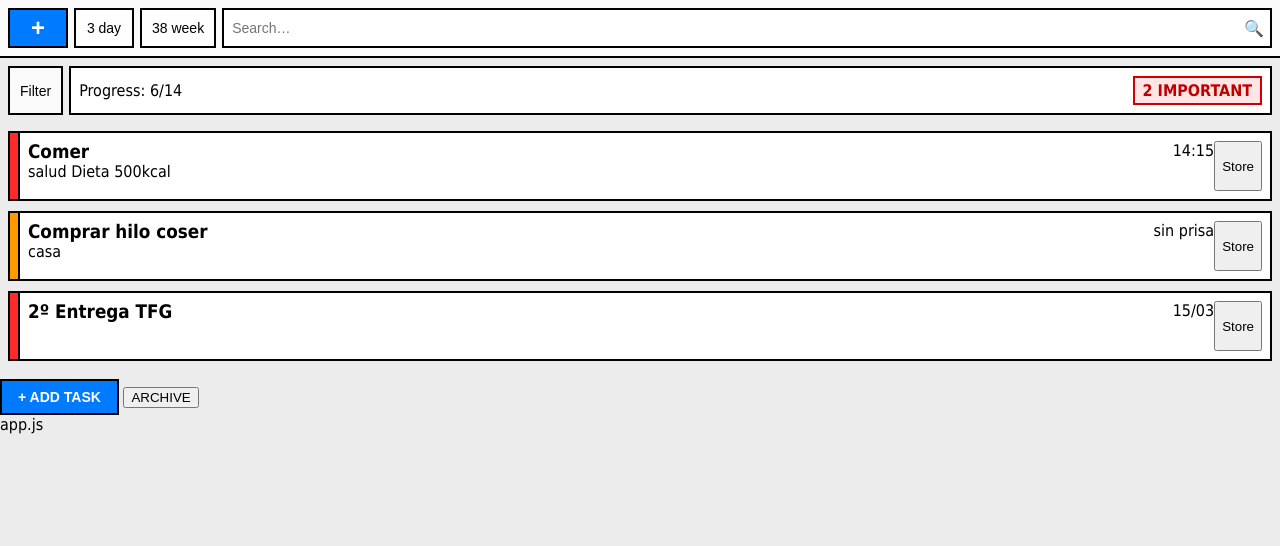
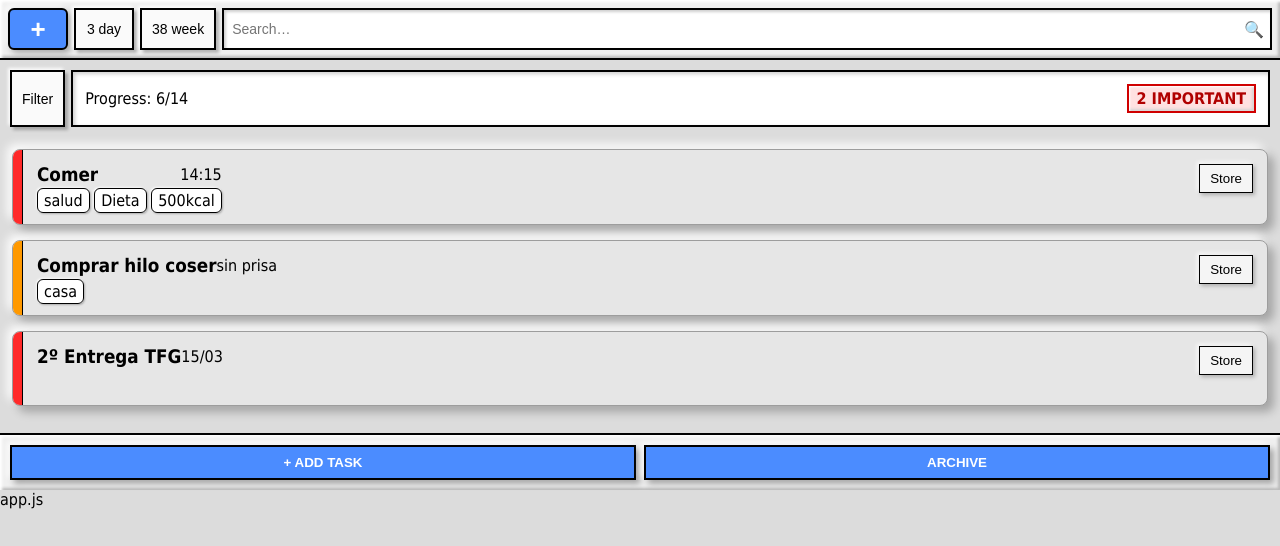
Before and after one commit to Rukion/taskflow-project, a plain HTML site: page index.html in a window 1280 px wide. Drawn offline with Linux system fonts and the light colour scheme.

Commit message:
Commit 5965098650

```diff
--- a/styles.css
+++ b/styles.css
@@ -1,11 +1,10 @@
 /* ============================================================
-   ESTILO TIPO WINDOWS 98 / 2000 + EFECTO RETRO MODERNO
-   ============================================================ */
-
+   ESTILO BASE APP – RETRO + NEUMORFISMO
+============================================================ */
 body.app-2000 {
   margin: 0;
   padding: 0;
-  background: #ececec;
+  background: #dcdcdc;
   font-family: "Tahoma", "Verdana", sans-serif;
   color: #000;
 }
@@ -20,37 +19,69 @@ body.app-2000 {
 
 /* ============================================================
    TOP BAR
-   ============================================================ */
-
+============================================================ */
 .topbar {
   display: grid;
   grid-template-columns: auto auto auto 1fr;
   gap: 6px;
   padding: 8px;
   border-bottom: 2px solid #000;
-  background: #fafafa;
+  background: #efefef;
+  box-shadow: inset 2px 2px 3px #ffffff, inset -2px -2px 3px #b8b8b8;
 }
 
+/* Botones retro */
 .btn {
   border: 2px solid #000;
-  background: #fefefe;
+  background: #fafafa;
   cursor: pointer;
   font-size: 14px;
   padding: 4px 10px;
   min-width: 60px;
+
+  /* neumorfismo sutil */
+  box-shadow:
+    3px 3px 3px rgba(0,0,0,0.25),
+    -2px -2px 3px rgba(255,255,255,0.9);
 }
 
 .btn:hover {
-  background: #e4e4e4;
+  background: #e1e1e1;
+}
+
+/* Botón grande + */
+#btn-add-quick {
+  background: #4b8cff;
+  color: #fff;
+  border-radius: 6px;
+  font-size: 26px;
+  font-weight: bold;
+  width: 42px;
+  height: 42px;
+  display: flex;
+  align-items: center;
+  justify-content: center;
+
+  box-shadow:
+    3px 3px 6px rgba(0,0,0,0.3),
+    -3px -3px 6px rgba(255,255,255,0.8);
+}
+
+#btn-add-quick:hover {
+  background: #2f6ee2;
 }
 
 /* Buscador */
 .search-box {
   border: 2px solid #000;
-  background: #fff;
+  background: #ffffff;
   display: flex;
   align-items: center;
   padding: 0 6px;
+
+  box-shadow:
+    inset 2px 2px 3px #cfcfcf,
+    inset -2px -2px 3px #ffffff;
 }
 
 .search-box input {
@@ -61,21 +92,14 @@ body.app-2000 {
   background: transparent;
 }
 
-.search-icon {
-  padding-left: 4px;
-  font-size: 16px;
-}
-
-
 /* ============================================================
    PANEL PROGRESS / FILTERS
-   ============================================================ */
-
+============================================================ */
 .status-section {
   display: grid;
   grid-template-columns: auto 1fr;
   gap: 6px;
-  padding: 8px;
+  padding: 10px;
 }
 
 .status-toggle-btn {
@@ -84,15 +108,22 @@ body.app-2000 {
   cursor: pointer;
   padding: 5px 10px;
   font-size: 14px;
+
+  box-shadow:
+    3px 3px 3px rgba(0,0,0,0.25),
+    -2px -2px 3px rgba(255,255,255,0.9);
 }
 
 .status-panel {
   border: 2px solid #000;
-  background: #fff;
-  padding: 8px;
+  background: #ffffff;
+  padding: 12px;
+
+  box-shadow:
+    inset 2px 2px 4px #cdcdcd,
+    inset -2px -2px 4px #ffffff;
 }
 
-/* PROGRESS VIEW */
 .status-view--progress {
   display: flex;
   justify-content: space-between;
@@ -102,12 +133,18 @@ body.app-2000 {
 .important-pill {
   padding: 3px 8px;
   border: 2px solid #d00000;
-  background: #ffe5e5;
+  background: #ffe1e1;
   font-weight: bold;
-  color: #c00000;
+  color: #b00000;
+
+  box-shadow:
+    inset 1px 1px 2px #ffffff,
+    inset -2px -2px 3px #d4d4d4;
 }
 
-/* Filtros */
+/* ============================================================
+   FILTROS
+============================================================ */
 .priority-menu {
   display: flex;
   gap: 6px;
@@ -116,39 +153,39 @@ body.app-2000 {
 }
 
 .priority-filter {
-  padding: 3px 6px;
+  padding: 3px 8px;
   border: 2px solid #000;
   background: #fff;
   cursor: pointer;
   font-size: 12px;
+
+  box-shadow:
+    2px 2px 2px rgba(0,0,0,0.25),
+    -1px -1px 2px rgba(255,255,255,0.9);
 }
 
 .priority-filter.active {
-  background: #add8e6;
+  background: #cde6ff;
   font-weight: bold;
 }
 
-.category-menu {
-  display: flex;
-  flex-wrap: wrap;
-  gap: 4px;
-}
-
-.category-menu .tag,
-.category-pill {
+.category-menu .category-pill {
   border: 1px solid #000;
   background: #fff;
-  border-radius: 10px;
-  padding: 2px 6px;
+  border-radius: 12px;
+  padding: 4px 8px;
   font-size: 11px;
+
+  box-shadow:
+    2px 2px 3px rgba(0,0,0,0.25),
+    -2px -2px 3px rgba(255,255,255,0.9);
 }
 
 /* ============================================================
    LISTA DE TAREAS
-   ============================================================ */
-
+============================================================ */
 #task-area {
-  padding: 8px;
+  padding: 12px;
 }
 
 .task-list {
@@ -157,143 +194,154 @@ body.app-2000 {
   padding: 0;
 }
 
+/* ============================================================
+   TARJETAS CON NEUMORFISMO RETRO
+============================================================ */
 .task {
+  position: relative;
   display: flex;
-  margin-bottom: 10px;
-  border: 2px solid #000;
-  background: #fff;
-  min-height: 70px;
+  border: 1px solid #9d9d9d;
+  border-radius: 8px;
+  min-height: 75px;
+  margin-bottom: 15px;
+  overflow: hidden;
+  background: #e6e6e6;
+
+  /* SOMBRA NEUMÓRFICA */
+  box-shadow:
+    6px 6px 10px rgba(0,0,0,0.25),
+    -5px -5px 10px rgba(255,255,255,0.9);
 }
 
-/* Barra lateral de prioridad: ahora sin degradado, con borde negro */
+/* Degradado según prioridad: la capa ya la gestiona JS con ::before */
+.task-high::before,
+.task-medium::before,
+.task-low::before {
+  content: "";
+  position: absolute;
+  inset: 0;
+  z-index: 0;
+  pointer-events: none;
+}
+
+.task-high::before {
+  background: linear-gradient(
+    to left,
+    rgba(255, 42, 42, 0.25),
+    transparent
+  );
+}
+
+.task-medium::before {
+  background: linear-gradient(
+    to left,
+    rgba(255, 153, 0, 0.25),
+    transparent
+  );
+}
+
+.task-low::before {
+  background: linear-gradient(
+    to left,
+    rgba(58, 179, 74, 0.25),
+    transparent
+  );
+}
+
+/* Barra lateral de prioridad */
 .priority-bar {
   width: 10px;
-  border-right: 2px solid #000;   /* la separa claramente del fondo */
+  border-right: 1px solid #000;
 }
 
-/* Colores planos según prioridad */
-.priority-bar.high {
-  background-color: #ff2a2a;      /* rojo alta prioridad */
-}
+.priority-bar.high { background: #ff2a2a; }
+.priority-bar.medium { background: #ff9900; }
+.priority-bar.low { background: #3ab34a; }
 
-.priority-bar.medium {
-  background-color: #ff9900;      /* naranja media prioridad */
-}
-
-.priority-bar.low {
-  background-color: #3ab34a;      /* verde baja prioridad */
-}
-
-/* ============================================================
-   TARJETA INTERIOR
-   ============================================================ */
-
+/* TARJETA INTERIOR */
 .task-card {
   display: flex;
   justify-content: space-between;
-  padding: 8px;
   flex: 1;
+  padding: 14px;
   cursor: pointer;
+  position: relative;
+  z-index: 1;
 }
 
 .task-content {
-  flex: 1;
   display: flex;
   flex-direction: column;
-  overflow: hidden;
+  gap: 6px;
 }
 
 .task-title-row {
   display: flex;
   justify-content: space-between;
-  gap: 6px;
-  white-space: nowrap;
-  overflow: hidden;
-  text-overflow: ellipsis;
+  align-items: center;
 }
 
 .task-title {
   margin: 0;
 }
 
-.task {
-  position: relative;
+.tag {
   background: #fff;
-  overflow: hidden;  /* por si acaso */
+  border: 1px solid #000;
+  padding: 2px 6px;
+  border-radius: 6px;
+
+  box-shadow:
+    1px 1px 2px rgba(0,0,0,0.25),
+    -1px -1px 2px rgba(255,255,255,0.8);
 }
 
-/* capa de degradado por prioridad */
-.task.task-high::before,
-.task.task-medium::before,
-.task.task-low::before {
-  content: "";
-  position: absolute;
-  inset: 0;                   /* top:0; right:0; bottom:0; left:0; */
-  pointer-events: none;
-  z-index: 0;
+/* Store button */
+.store-btn {
+  background: #f5f5f5;
+  border: 1px solid #000;
+  padding: 6px 10px;
+  height: fit-content;
+  margin-left: 10px;
+
+  box-shadow:
+    2px 2px 4px rgba(0,0,0,0.25),
+    -2px -2px 4px rgba(255,255,255,0.85);
 }
 
-/* degradado según prioridad */
-.task.task-high::before {
-  background: linear-gradient(
-    to left,
-    rgba(255, 42, 42, 0.25),
-    rgba(255, 42, 42, 0)
-  );
-}
-.task.task-medium::before {
-  background: linear-gradient(
-    to left,
-    rgba(255, 153, 0, 0.25),
-    rgba(255, 153, 0, 0)
-  );
-}
-.task.task-low::before {
-  background: linear-gradient(
-    to left,
-    rgba(58, 179, 74, 0.25),
-    rgba(58, 179, 74, 0)
-  );
+.store-btn:hover {
+  background: #e0e0e0;
 }
 
-/* aseguramos que el contenido de la tarjeta va por encima del degradado */
-.task > .priority-bar,
-.task > .task-card {
-  position: relative;
-  z-index: 1;
+/* ============================================================
+   FOOTER
+============================================================ */
+.footer-buttons {
+  display: flex;
+  justify-content: space-between;
+  padding: 10px;
+  gap: 8px;
+  border-top: 2px solid #000;
+  background: #efefef;
+
+  box-shadow:
+    inset 2px 2px 3px #ffffff,
+    inset -2px -2px 3px #b8b8b8;
 }
 
-/* Botón "+" principal para añadir tarea rápida */
-#btn-add-quick {
-  background: #007bff;          /* Azul vivo */
+.btn-bottom {
+  flex: 1;
+  background: #4b8cff;
   color: #fff;
-  font-size: 24px;              /* "+" grande */
+  border: 2px solid #000;
+  padding: 8px;
   font-weight: bold;
-  border: 2px solid #000;
-  width: 40px;
-  height: 40px;
-  line-height: 1;
-  display: flex;
-  align-items: center;
-  justify-content: center;
-  padding: 0;                   /* quitamos padding extra de .btn */
+
+  box-shadow:
+    4px 4px 6px rgba(0,0,0,0.3),
+    -3px -3px 6px rgba(255,255,255,0.8);
 }
 
-#btn-add-quick:hover {
-  background: #0056c7;          /* Azul un poco más oscuro al hover */
+.btn-bottom:hover {
+  background: #2f6ee2;
 }
-
-/* Botón inferior "+ ADD TASK" */
-#btn-add {
-  background: #007bff;
-  color: #fff;
-  font-weight: bold;
-  border: 2px solid #000;
-  padding: 8px 16px;
-  font-size: 14px;
-  cursor: pointer;
-}
-
-#btn-add:hover {
-  background: #0056c7;
-}
```
